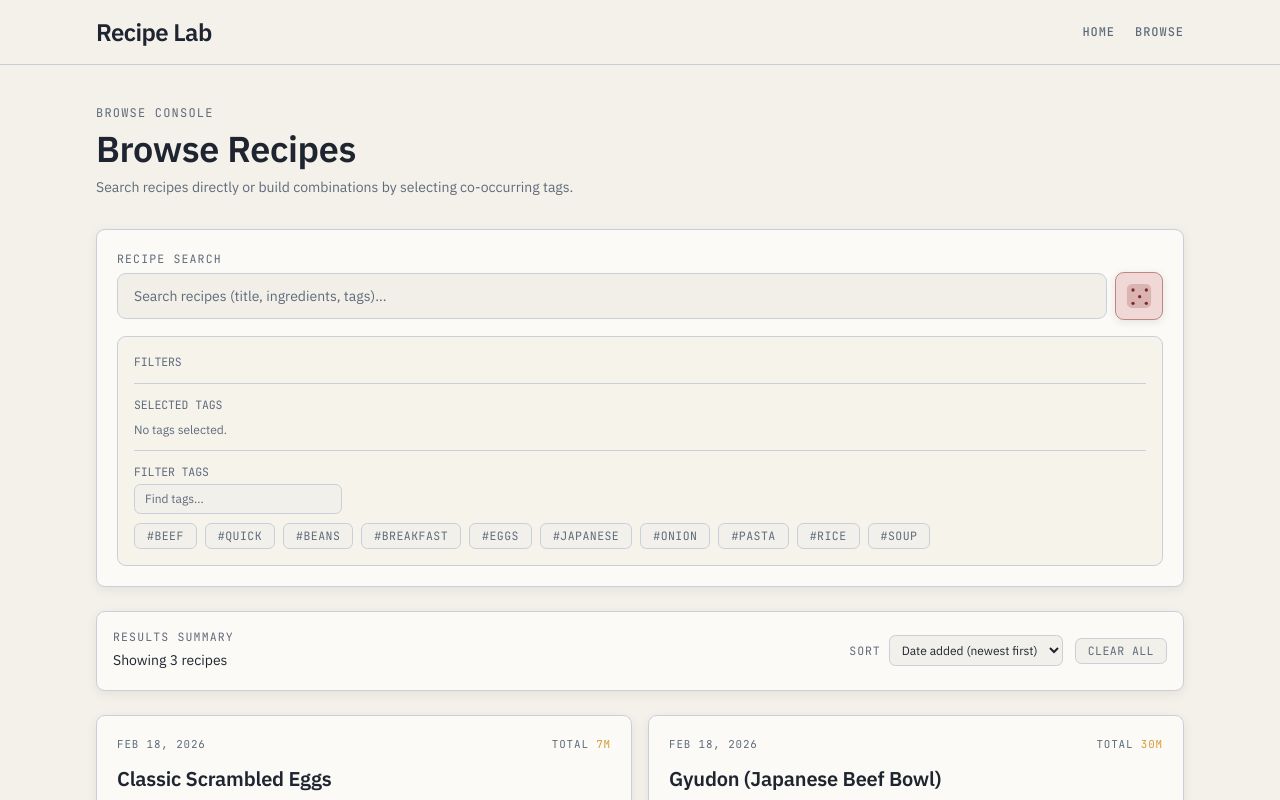
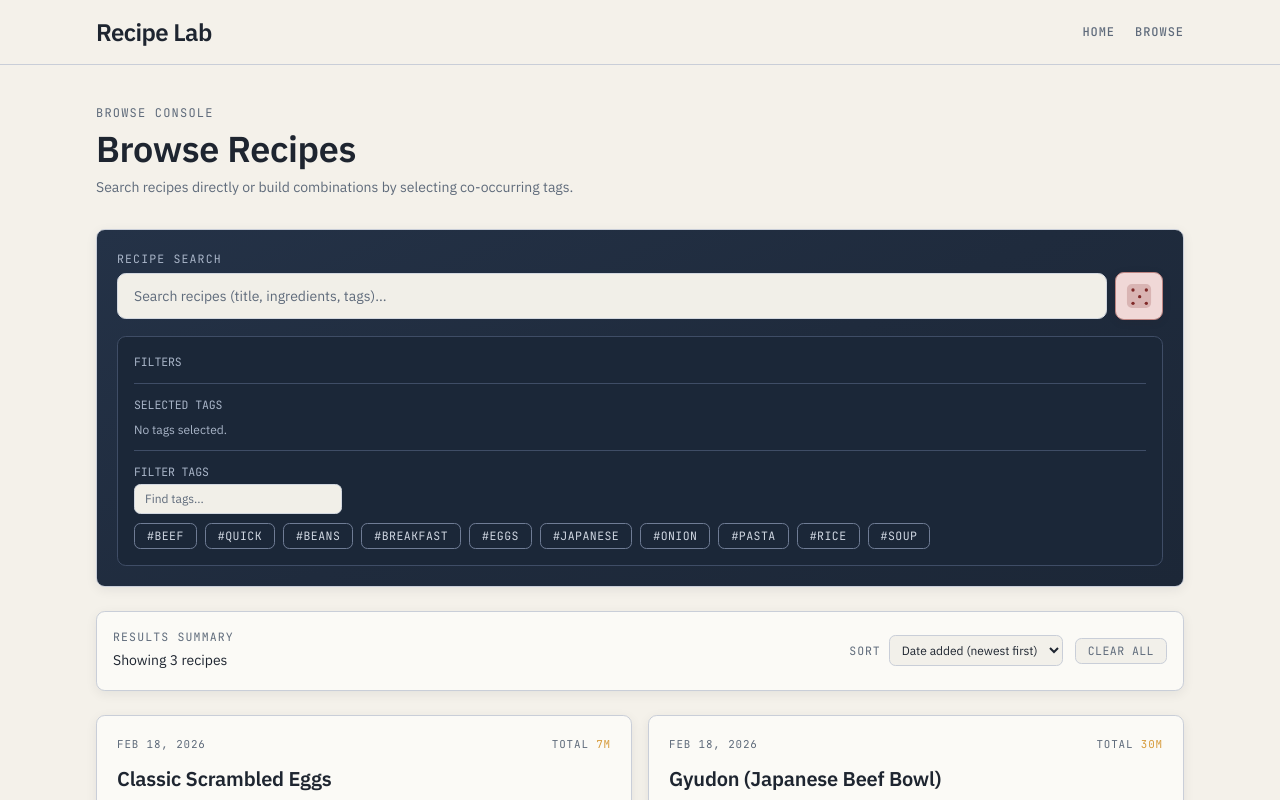
Before and after one commit to zshnjav/recipe-lab, a Next.js app: page /recipes in a window 1280 px wide. Shown: the top 800 px of the page. Built offline with nearby package versions, Linux system fonts and the light colour scheme.

Commit message:
Style Browse top module as navy console panel

```diff
--- a/src/components/recipe-browser.tsx
+++ b/src/components/recipe-browser.tsx
@@ -82,6 +82,7 @@ export function RecipeBrowser({
   const [isDiceRolling, setIsDiceRolling] = useState(false);
   const [sortMode, setSortMode] = useState<SortMode>("date_desc");
   const pendingRandomRecipeTimeout = useRef<number | null>(null);
+  const useNavyConsoleModule = enableAdvancedTagFiltering;
 
   useEffect(() => {
     return () => {
@@ -234,10 +235,14 @@ export function RecipeBrowser({
 
   return (
     <section className="space-y-6">
-      <div className="surface-card p-4 md:p-5">
+      <div className={useNavyConsoleModule ? "console-panel p-4 md:p-5" : "surface-card p-4 md:p-5"}>
         <div className="space-y-1">
           {enableAdvancedTagFiltering ? (
-            <p className="font-mono-ui text-[0.72rem] uppercase tracking-[0.1em] text-[var(--color-muted)]">
+            <p
+              className={`font-mono-ui text-[0.72rem] uppercase tracking-[0.1em] ${
+                useNavyConsoleModule ? "text-[#a9b5c8]" : "text-[var(--color-muted)]"
+              }`}
+            >
               Recipe Search
             </p>
           ) : null}
@@ -251,7 +256,7 @@ export function RecipeBrowser({
                   ? "Search recipes (title, ingredients, tags)..."
                   : "Search by title, ingredients, or tags..."
               }
-              className="min-w-0 flex-1 rounded-md border border-[var(--color-border)] bg-[#f1efe8] px-4 py-3 text-sm text-[var(--color-fg)] outline-none transition placeholder:text-[var(--color-muted)] focus:border-[var(--color-accent)] focus:ring-2 focus:ring-[var(--color-focus)]/25"
+              className="min-w-0 flex-1 rounded-md border border-[#d2d7df] bg-[#f1efe8] px-4 py-3 text-sm text-[var(--color-fg)] outline-none transition placeholder:text-[var(--color-muted)] focus:border-[var(--color-accent)] focus:ring-2 focus:ring-[var(--color-focus)]/25"
             />
             {showRandomButton ? (
               <button
@@ -291,20 +296,20 @@ export function RecipeBrowser({
         </div>
 
         {enableAdvancedTagFiltering ? (
-          <div className="mt-4 rounded-md border border-[var(--color-border)] bg-[#f6f3eb] p-4">
-            <h3 className="font-mono-ui text-[0.72rem] uppercase tracking-[0.1em] text-[var(--color-muted)]">
+          <div className="mt-4 rounded-md border border-[#3f4d66] bg-[#1b2738] p-4">
+            <h3 className="font-mono-ui text-[0.72rem] uppercase tracking-[0.1em] text-[#a9b5c8]">
               Filters
             </h3>
-            <div className="mt-3 border-t border-[var(--color-border)] pt-3">
+            <div className="mt-3 border-t border-[#3f4d66] pt-3">
               <div className="flex flex-wrap items-center justify-between gap-2">
-                <h4 className="font-mono-ui text-[0.72rem] uppercase tracking-[0.09em] text-[var(--color-muted)]">
+                <h4 className="font-mono-ui text-[0.72rem] uppercase tracking-[0.09em] text-[#a9b5c8]">
                   Selected tags
                 </h4>
                 {selectedTags.length > 0 ? (
                   <button
                     type="button"
                     onClick={clearSelectedTags}
-                    className="font-mono-ui rounded-sm border border-[var(--color-border)] bg-[var(--color-chip-bg)] px-2.5 py-1 text-[0.66rem] uppercase tracking-[0.08em] text-[var(--color-muted)] transition duration-200 hover:border-[var(--color-accent)] hover:text-[var(--color-fg)] focus-visible:outline-none focus-visible:ring-2 focus-visible:ring-[var(--color-focus)]/40"
+                    className="font-mono-ui rounded-sm border border-[#6f7c95] bg-[#263347] px-2.5 py-1 text-[0.66rem] uppercase tracking-[0.08em] text-[#d0d7e2] transition duration-200 hover:border-[#9aa7bb] hover:bg-[#31415a] hover:text-[#f1f4f9] focus-visible:outline-none focus-visible:ring-2 focus-visible:ring-[var(--color-focus)]/40"
                   >
                     Clear selected tags
                   </button>
@@ -317,7 +322,7 @@ export function RecipeBrowser({
                       <button
                         type="button"
                         onClick={() => onToggleAdvancedTag(tag)}
-                        className="inline-flex items-center rounded-sm border border-[var(--color-accent)] bg-[var(--color-chip-selected-bg)] px-3 py-1.5 font-mono-ui text-[0.72rem] uppercase leading-none tracking-[0.04em] text-[var(--color-chip-selected-text)] transition duration-200 hover:border-[var(--color-accent-hover)] hover:bg-[var(--color-chip-hover-bg)] focus-visible:outline-none focus-visible:ring-2 focus-visible:ring-[var(--color-focus)]/40"
+                        className="inline-flex items-center rounded-sm border border-[#d69a3a] bg-[#f2e2c6] px-3 py-1.5 font-mono-ui text-[0.72rem] uppercase leading-none tracking-[0.04em] text-[#5f3f1a] transition duration-200 hover:border-[#e0ab55] hover:bg-[#f5e8d1] focus-visible:outline-none focus-visible:ring-2 focus-visible:ring-[var(--color-focus)]/40"
                       >
                         #{tag}
                       </button>
@@ -325,12 +330,12 @@ export function RecipeBrowser({
                   ))}
                 </ul>
               ) : (
-                <p className="mt-2 text-xs text-[var(--color-muted)]">No tags selected.</p>
+                <p className="mt-2 text-xs text-[#a9b5c8]">No tags selected.</p>
               )}
             </div>
-            <div className="mt-3 border-t border-[var(--color-border)] pt-3">
+            <div className="mt-3 border-t border-[#3f4d66] pt-3">
               <div className="space-y-1">
-                <h4 className="font-mono-ui text-[0.72rem] uppercase tracking-[0.09em] text-[var(--color-muted)]">
+                <h4 className="font-mono-ui text-[0.72rem] uppercase tracking-[0.09em] text-[#a9b5c8]">
                   Filter tags
                 </h4>
                 <input
@@ -338,7 +343,7 @@ export function RecipeBrowser({
                   onChange={(event) => setTagQuery(event.target.value)}
                   type="search"
                   placeholder="Find tags..."
-                  className="w-52 rounded-sm border border-[var(--color-border)] bg-[var(--color-chip-bg)] px-2.5 py-1.5 text-xs text-[var(--color-fg)] outline-none transition placeholder:text-[var(--color-muted)] focus:border-[var(--color-accent)] focus:ring-2 focus:ring-[var(--color-focus)]/25"
+                  className="w-52 rounded-sm border border-[#d2d7df] bg-[#f1efe8] px-2.5 py-1.5 text-xs text-[var(--color-fg)] outline-none transition placeholder:text-[var(--color-muted)] focus:border-[var(--color-accent)] focus:ring-2 focus:ring-[var(--color-focus)]/25"
                 />
               </div>
               <ul className="mt-2 flex flex-wrap gap-2">
@@ -347,7 +352,7 @@ export function RecipeBrowser({
                     <button
                       type="button"
                       onClick={() => onToggleAdvancedTag(tag)}
-                      className="inline-flex items-center rounded-sm border border-[var(--color-border)] bg-[var(--color-chip-bg)] px-3 py-1.5 font-mono-ui text-[0.72rem] uppercase leading-none tracking-[0.04em] text-[var(--color-muted)] transition duration-200 hover:border-[var(--color-accent)] hover:bg-[var(--color-chip-hover-bg)] hover:text-[var(--color-fg)] focus-visible:outline-none focus-visible:ring-2 focus-visible:ring-[var(--color-focus)]/40"
+                      className="inline-flex items-center rounded-sm border border-[#6f7c95] bg-transparent px-3 py-1.5 font-mono-ui text-[0.72rem] uppercase leading-none tracking-[0.04em] text-[#d0d7e2] transition duration-200 hover:border-[#9aa7bb] hover:bg-[#2a3850] hover:text-[#f1f4f9] focus-visible:outline-none focus-visible:ring-2 focus-visible:ring-[var(--color-focus)]/40"
                     >
                       #{tag}
                     </button>
@@ -355,7 +360,7 @@ export function RecipeBrowser({
                 ))}
               </ul>
               {advancedAvailableTags.length === 0 ? (
-                <p className="mt-2 text-xs text-[var(--color-muted)]">No tags found.</p>
+                <p className="mt-2 text-xs text-[#a9b5c8]">No tags found.</p>
               ) : null}
             </div>
           </div>
```
